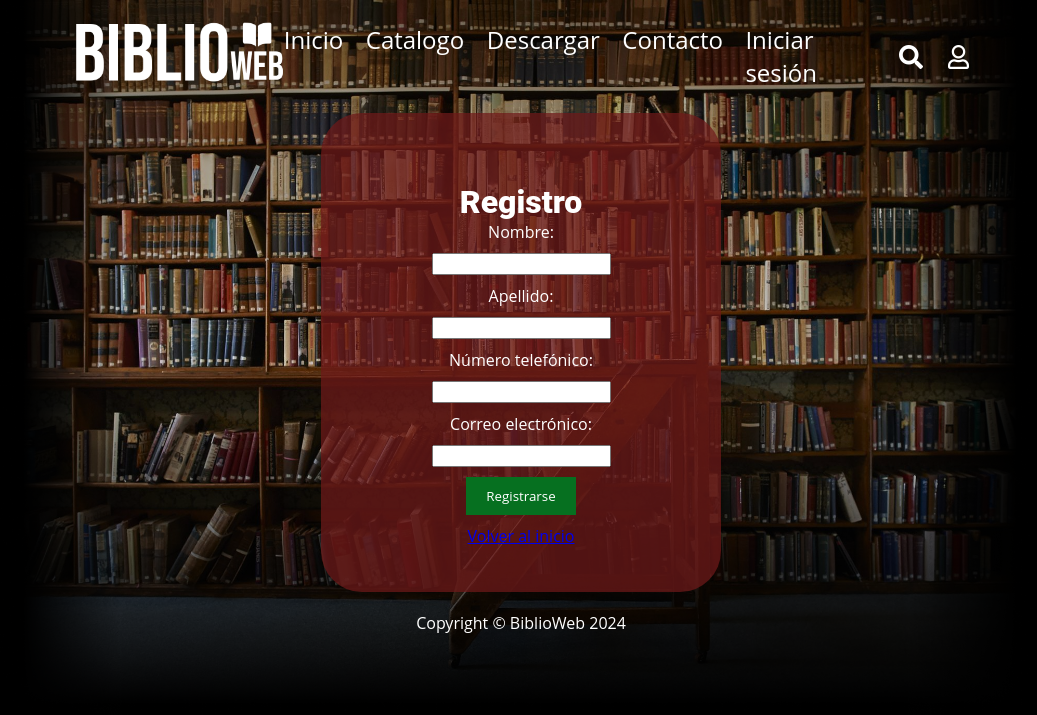
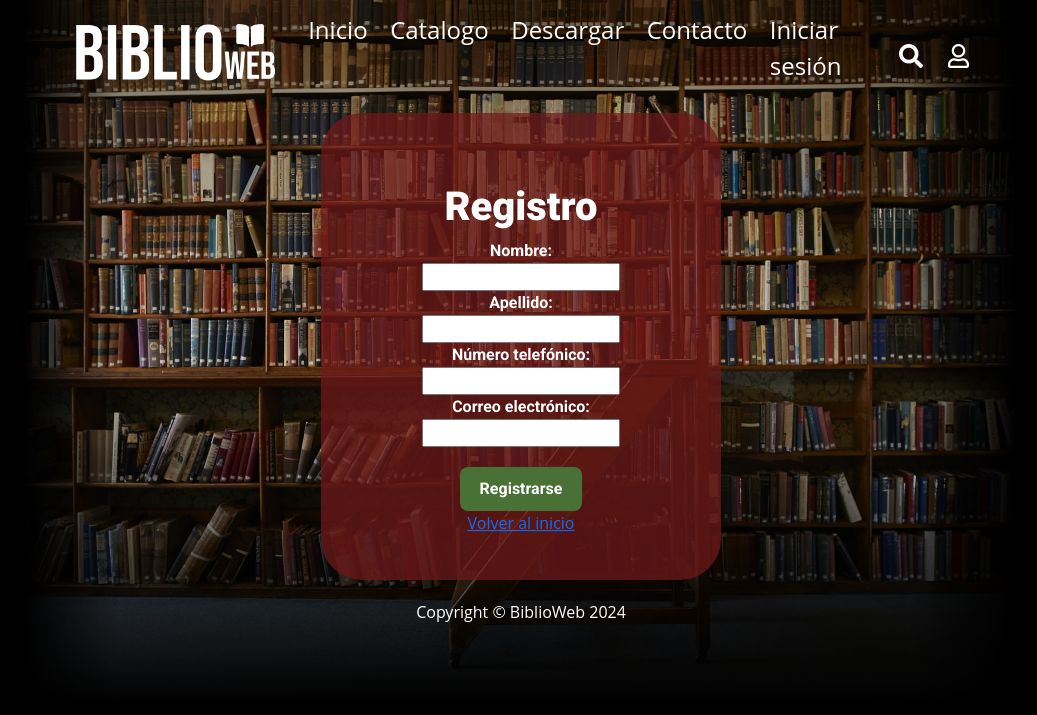
Before and after one commit to cosyfps/programacion-web-006d, a Python web app: template templates/signup.html in a window 1280 px wide. Shown: the top 715 px of the page, without its empty margins (119-1156 px from the left). Run offline with Jinja, Linux system fonts and the light colour scheme; the template is opened without the code that fills it, so the values that code supplies are empty.

Commit message:
correción sign up

```diff
--- a/templates/signup.html
+++ b/templates/signup.html
@@ -10,6 +10,12 @@
         <link rel="icon" type="image/x-icon" href="/static/assets/favicon.ico" />
         <!-- CSS -->
         <link href="/static/css/styles.css" rel="stylesheet" />
+        <link href="https://cdn.jsdelivr.net/npm/bootstrap@5.3.0-alpha1/dist/css/bootstrap.min.css" rel="stylesheet">
+        <!--Google Fonts-->
+        <link rel="preconnect" href="https://fonts.googleapis.com">
+        <link rel="preconnect" href="https://fonts.gstatic.com" crossorigin>
+        <link href="https://fonts.googleapis.com/css2?family=Inter:wght@100..900&display=swap" rel="stylesheet">
+        <link href="https://fonts.googleapis.com/css2?family=Roboto:ital,wght@0,100;0,300;0,400;0,500;0,700;0,900;1,100;1,300;1,400;1,500;1,700;1,900&display=swap" rel="stylesheet">
         <!-- Font Awesome (Icons) -->
         <link rel="stylesheet" href="https://cdnjs.cloudflare.com/ajax/libs/font-awesome/5.15.4/css/all.min.css">
 
@@ -28,15 +34,23 @@
         label,
         input {
             display: block;
-            margin-bottom: 10px;
+            font-family: "Roboto", sans-serif;
+            font-weight: 700;
+            font-style: normal;
         }
 
         input[type="submit"] {
+            margin-top: 20px;
             padding: 10px 20px;
-            background-color: #067020;
+            background-color: rgba(73, 113, 54, 1);
             color: #fff;
             border: none;
             cursor: pointer;
+            border-radius: 8px;
+            font-family: "Roboto", sans-serif;
+            font-weight: 700;
+            font-style: normal;
+            box-shadow: rgba(0, 0, 0, 0.25);
         }
 
         input[type="submit"]:hover {
```
Lines whose indentation alone changed are shown as unchanged.
